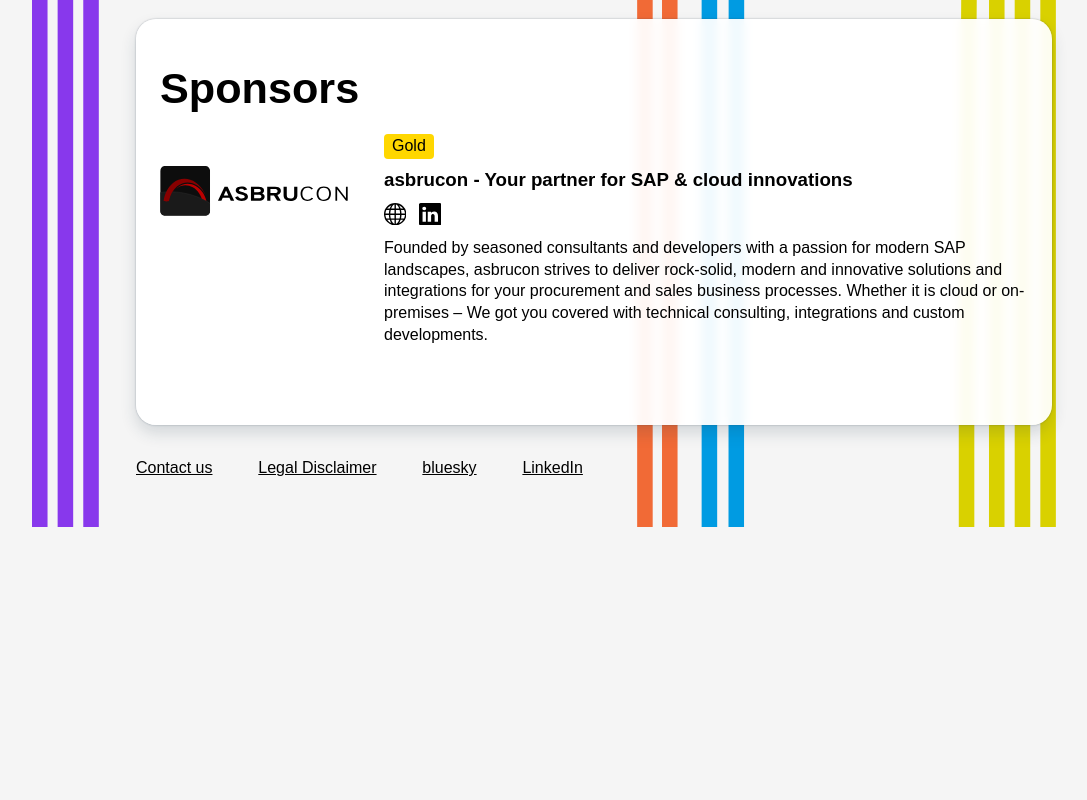
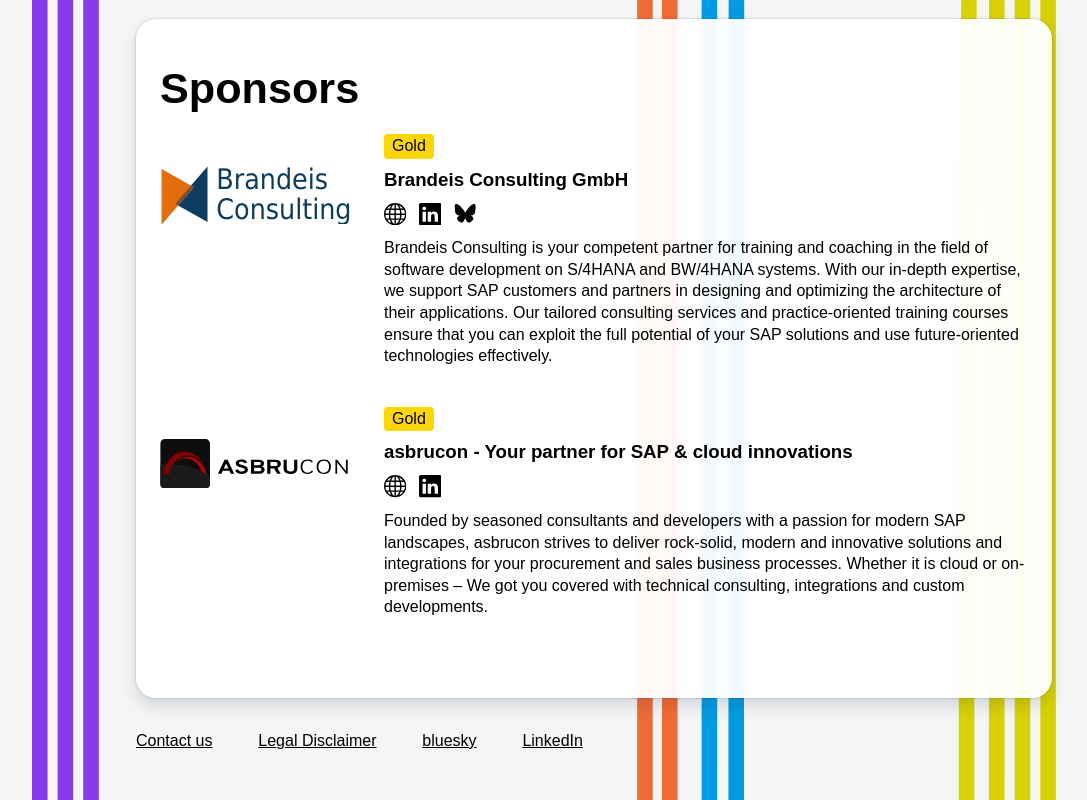
Before and after one commit to sapmentors/code-connect.dev, a plain HTML site: page sponsoring.html in a window 1280 px wide. Shown: the part 1332-2132 px from the top of the page, without its empty margins (58-1145 px from the left). Before the commit the page ends 1859 px from the top, so only its background shows below. Drawn offline with Linux system fonts and the light colour scheme; a web font is replaced by a local one.

Commit message:
added brandeis sponsor

```diff
--- a/css/common.css
+++ b/css/common.css
@@ -1091,6 +1091,10 @@ svg.asbrucon {
 	fill: #000;
 }
 
+svg.brandeis text {
+	fill: #0C3C60;
+}
+
 @media (prefers-color-scheme: dark) {
 
 	.sponsors-badge.diamond,
@@ -1103,4 +1107,8 @@ svg.asbrucon {
 	svg.asbrucon {
 		fill: #fff;
 	}
+
+	svg.brandeis text {
+		fill: #fff;
+	}
 }
--- a/sponsoring.html
+++ b/sponsoring.html
@@ -158,10 +158,16 @@
 				<h2>Sponsors</h2>
 
 				<ul class="sponsors-list">
-					<!-- <li>
+					<li>
 						<div>
-							<a class="sponsors-logo" href="https://www.asbrucon.com" rel="external nofollow" aria-label="Asbrucon" hreflang="en" target="_blank">
-
+							<a class="sponsors-logo" href="https://www.brandeis.de/" rel="external nofollow" aria-label="Brandeis Consulting GmbH" hreflang="en" target="_blank">
+								<svg class="brandeis" xmlns="http://www.w3.org/2000/svg" aria-hidden="true" overflow="hidden" viewBox="0 0 869 265">
+									<text fill="currentColor" font-family="Tahoma,Tahoma_MSFontService,sans-serif" font-size="128" font-weight="400" transform="matrix(1 0 0 1.00227 254.908 102)">Brandeis</text>
+									<text fill="currentColor" font-family="Tahoma,Tahoma_MSFontService,sans-serif" font-size="128" font-weight="400" transform="matrix(1 0 0 1.00227 254.908 238)">Consulting</text>
+									<path fill="#0C3C60" fill-rule="evenodd" d="M215 2.005v251.57L68 171.228 215 2.005Z"/>
+									<path fill="#E46C0A" fill-rule="evenodd" d="M7 265.603V14.032l147 82.347L7 265.603Z"/>
+									<path fill="#785435" fill-rule="evenodd" d="m68.094 171.686 13.828 7.506 72.01-83.027-13.828-7.506Z"/>
+								</svg>
 							</a>
 						</div>
 						<div>
@@ -182,13 +188,21 @@
 										</svg>
 									</a>
 								</li>
+								<li>
+									<a href="https://bsky.app/profile/brandeis.de" aria-label="Bluesky profile of Brandeis Consulting GmbH" rel="nofollow" target="_blank">
+										<svg class="icon" aria-hidden="true">
+											<use xlink:href="images/icons/sprite.svg#bluesky"></use>
+										</svg>
+									</a>
+								</li>
 							</ul>
-							<p>Founded by seasoned consultants and developers with a passion for modern SAP landscapes,
-								asbrucon strives to deliver rock-solid, modern and innovative solutions and integrations
-								for your procurement and sales business processes. Whether it is cloud or on-premises –
-								We got you covered with technical consulting, integrations and custom developments.</p>
+							<p>Brandeis Consulting is your competent partner for training and coaching in the field of software development
+								on S/4HANA and BW/4HANA systems. With our in-depth expertise, we support SAP customers and partners in
+								designing and optimizing the architecture of their applications. Our tailored consulting services
+								and practice-oriented training courses ensure that you can exploit the full potential of your SAP
+								solutions and use future-oriented technologies effectively.</p>
 						</div>
-					</li> -->
+					</li>
 
 					<li>
 						<div>
```
Also changed, not shown: index.html (+9 -0 lines).
